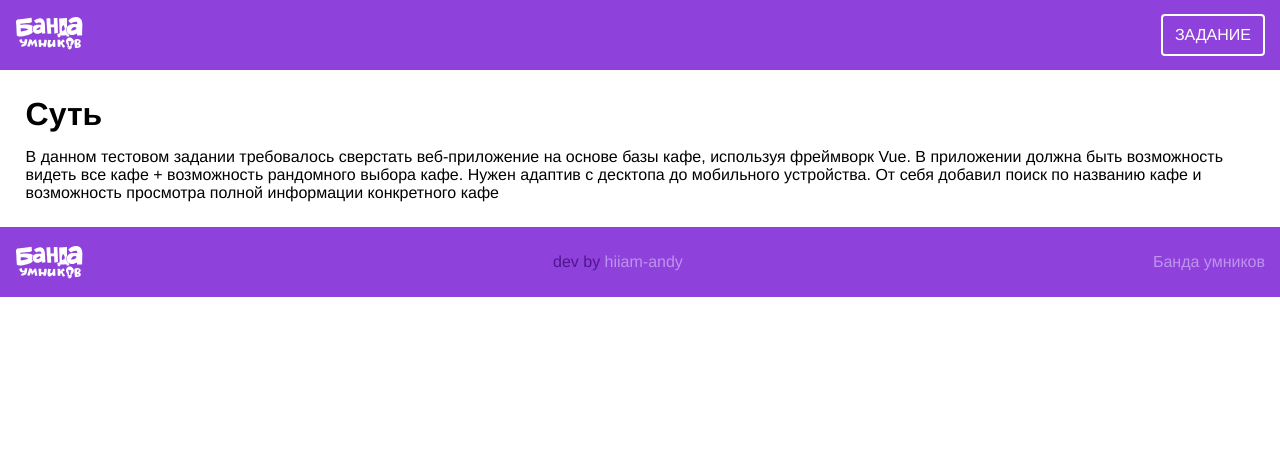
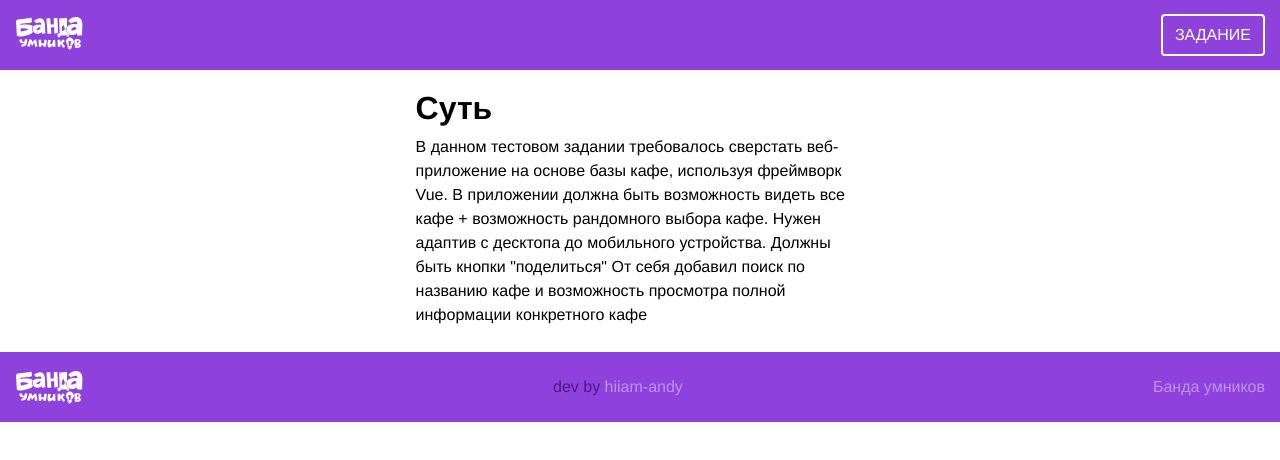
Before and after one commit to hiiam-andy/banda_umnikov, a Vue app: page /about in a window 1280 px wide. Shown: the top 460 px of the page. Built offline with nearby package versions, Linux system fonts and the light colour scheme.

Commit message:
поправил страницу "задание"

```diff
--- a/src/views/AboutView.vue
+++ b/src/views/AboutView.vue
@@ -4,13 +4,15 @@
       <p>
         В данном тестовом задании требовалось сверстать веб-приложение
         на основе базы кафе, используя фреймворк Vue. В приложении должна быть возможность видеть все кафе +
-        возможность рандомного выбора кафе. Нужен адаптив с десктопа до мобильного устройства.
+        возможность рандомного выбора кафе. Нужен адаптив с десктопа до мобильного устройства. Должны быть кнопки "поделиться"
         От себя добавил поиск по названию кафе и возможность просмотра полной информации конкретного кафе
       </p>
   </div>
 </template>
 <style scoped>
 .about{
+  max-width: 500px;
+  line-height:24px;
   padding: 2%;
   margin-right: auto;
   margin-left: auto;
```
